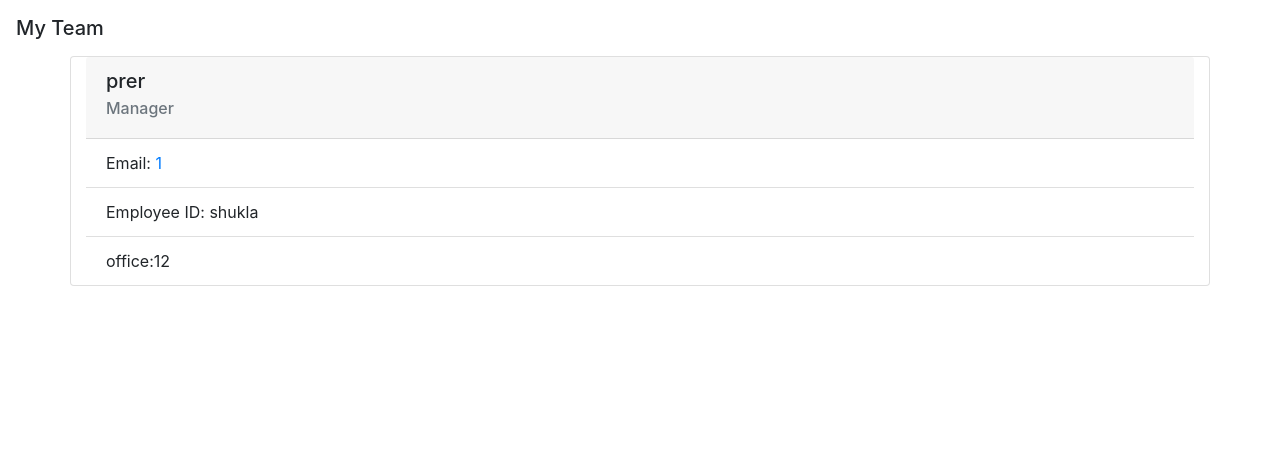
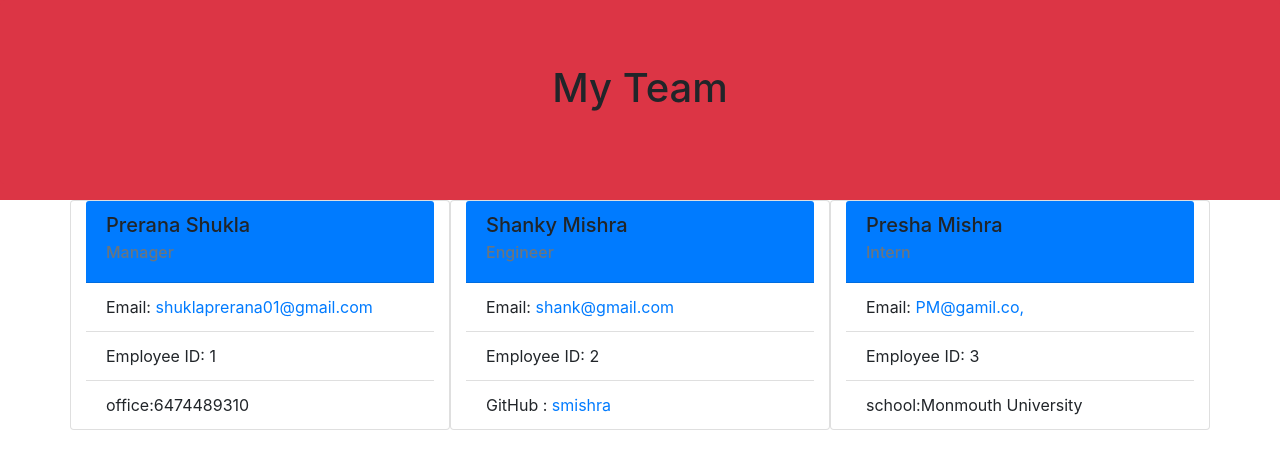
Before and after one commit to Preranashukla/employee-profile-creator, a website: page dist/generateTeam.html in a window 1280 px wide. Drawn offline with nearby package versions, Linux system fonts and the light colour scheme.

Commit message:
Update generateTeam.html

```diff
--- a/dist/generateTeam.html
+++ b/dist/generateTeam.html
@@ -16,25 +16,53 @@
     </head>
 
     <body>
-        <nav class="navbar">
-            <div class="navbar-header">
-                <span class="navbar-brand mb-0 h1">My Team</span>
-            </div>
-        </nav>
+    <div class="container-fluid">
+    <div class="row bg-danger">
+        <div class="col-12 jumbotron mb-3 team-heading bg-danger">
+            <h1 class="text-center">My Team</h1>
+        </div>
+    </div>
+</div>
 
         <main class="container">
             <div class="row">
 
 
          <div class="card col" style="width: 18rem;">
-         <div class="card-body card-header">
-             <h5 class="card-title">prer</h5>
+         <div class="card-body card-header bg-primary">
+             <h5 class="card-title">Prerana Shukla</h5>
              <h6 class="card-subtitle mb-2 text-muted">Manager</h6>
          </div>
          <ul class="list-group list-group-flush">
-             <li class="list-group-item">Email: <a href=mailto:1>1</a></li>
-             <li class="list-group-item">Employee ID: shukla</li>
-             <li class="list-group-item"> office:12</li>
+             <li class="list-group-item">Email: <a href=mailto:shuklaprerana01@gmail.com>shuklaprerana01@gmail.com</a></li>
+             <li class="list-group-item">Employee ID: 1</li>
+             <li class="list-group-item"> office:6474489310</li>
+
+
+         </ul>
+         </div>
+         <div class="card col" style="width: 18rem;">
+         <div class="card-body card-header bg-primary">
+             <h5 class="card-title">Shanky Mishra</h5>
+             <h6 class="card-subtitle mb-2 text-muted">Engineer</h6>
+         </div>
+         <ul class="list-group list-group-flush">
+             <li class="list-group-item">Email: <a href=mailto:shank@gmail.com>shank@gmail.com</a></li>
+             <li class="list-group-item">Employee ID: 2</li>
+             <li class="list-group-item"> GitHub : <a href = 'https://www.github.com/smishra'> smishra</a></li>
+
+
+         </ul>
+         </div>
+         <div class="card col" style="width: 18rem;">
+         <div class="card-body card-header bg-primary">
+             <h5 class="card-title">Presha Mishra</h5>
+             <h6 class="card-subtitle mb-2 text-muted">Intern</h6>
+         </div>
+         <ul class="list-group list-group-flush">
+             <li class="list-group-item">Email: <a href=mailto:PM@gamil.co,>PM@gamil.co,</a></li>
+             <li class="list-group-item">Employee ID: 3</li>
+             <li class="list-group-item"> school:Monmouth University</li>
 
 
          </ul>
```
